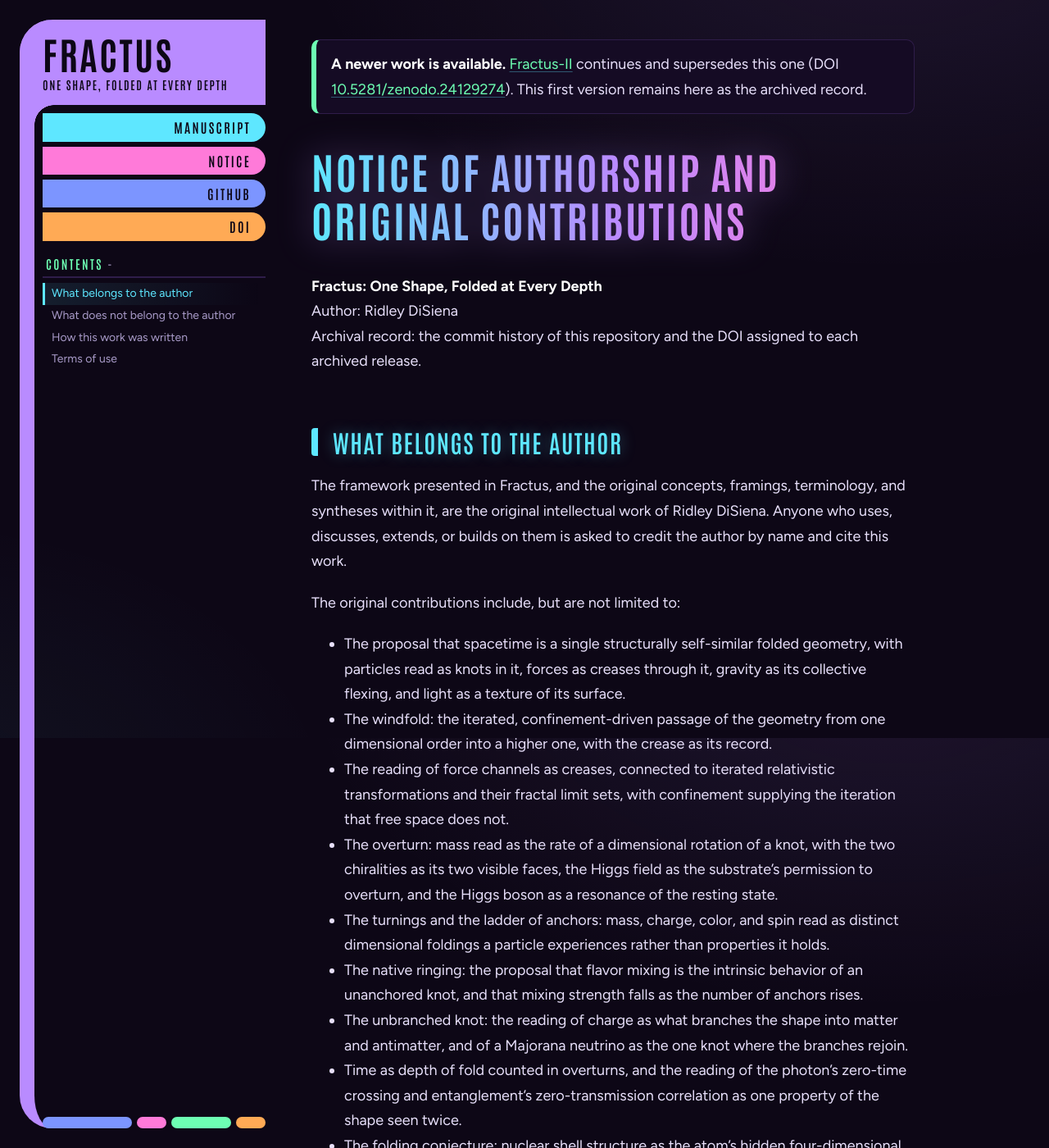
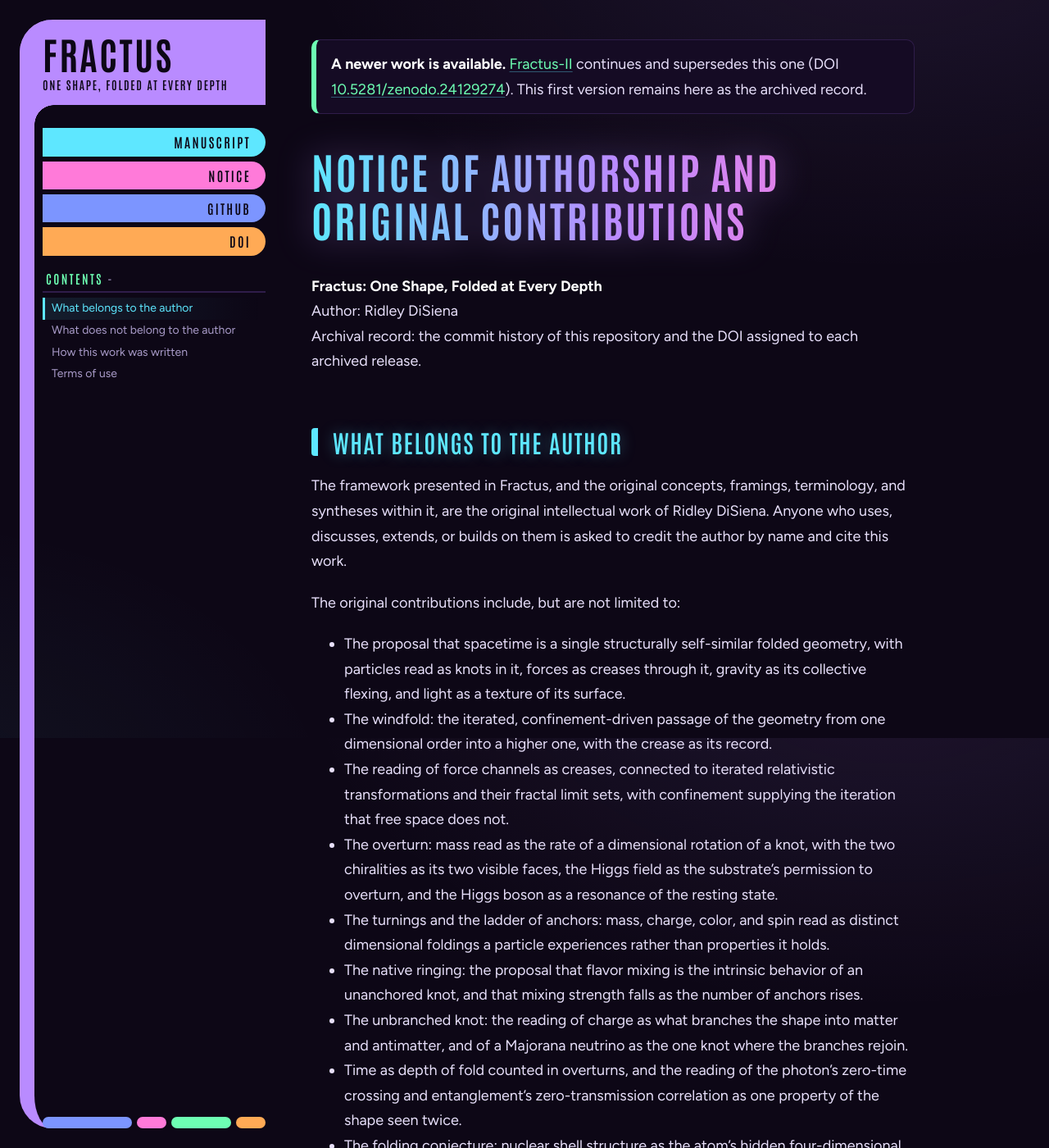
Before and after one commit to RidleyDiSiena/fractus, a Jekyll site: the page built from NOTICE.md, in a window 1280 px wide and 1400 px high. Shown: the whole window at 82% size. Built offline with Jekyll 4.4.1, drawn with Linux system fonts in a browser that asks for light colours; our own code applies the rules of GitHub Pages for plain Markdown files.

Commit message:
Add space between the panel header and the menu buttons

```diff
--- a/assets/css/style.scss
+++ b/assets/css/style.scss
@@ -107,7 +107,7 @@ body {
   text-transform: uppercase;
 }
 
-.pills { display: grid; gap: 6px; }
+.pills { display: grid; gap: 6px; margin-top: 18px; } /* breathing room under the elbow */
 /* The first button sits under the elbow's inner curve; round its corner to match. */
 .pills .pill:first-child { border-top-left-radius: 18px; }
 
@@ -154,7 +154,7 @@ body {
   padding: 6px 4px 6px 0;
   list-style: none;
   overflow-y: auto;
-  max-height: calc(100vh - 380px);
+  max-height: calc(100vh - 398px);
   scrollbar-width: thin;
   scrollbar-color: var(--line) transparent;
 }
```
